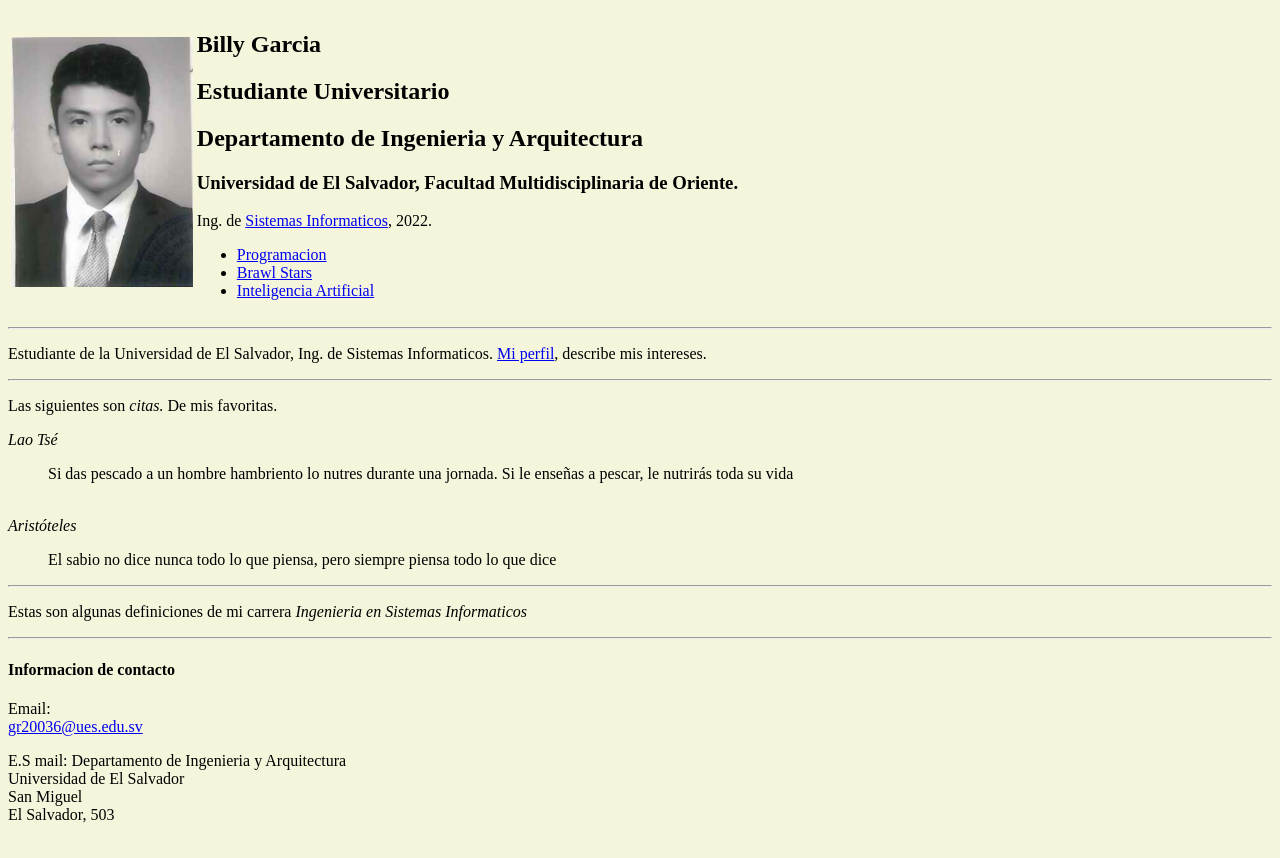
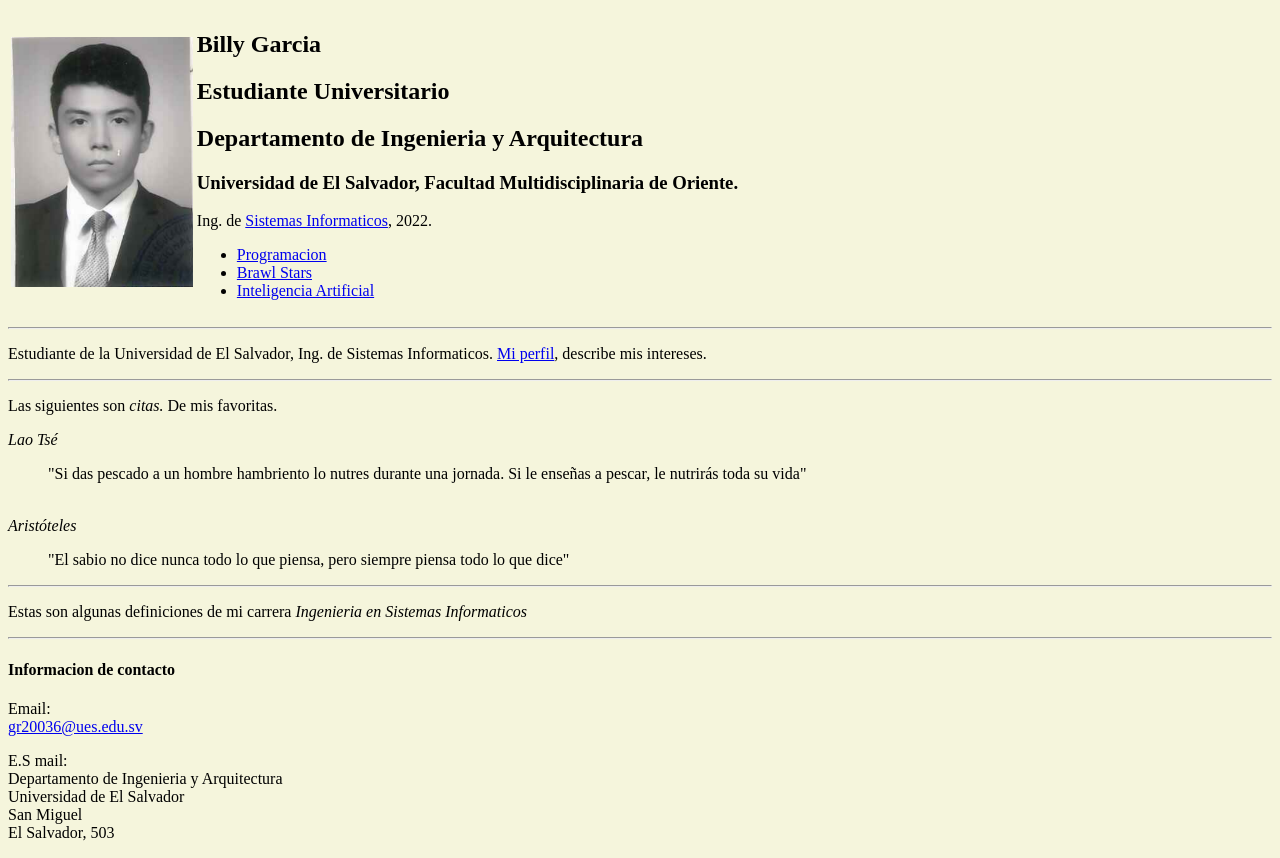
Before and after one commit to GR20036/Herramientas_Productividad, a plain HTML site: page index.html in a window 1280 px wide. Drawn offline with Linux system fonts and the light colour scheme.

Commit message:
Update index.html

```diff
--- a/index.html
+++ b/index.html
@@ -31,10 +31,10 @@
     <hr>
     <p>Las siguientes son <em>citas.</em> De mis favoritas.</p>
     <cite>Lao Tsé</cite>
-    <blockquote>Si das pescado a un hombre hambriento lo nutres durante una jornada. Si le enseñas a pescar, le nutrirás toda su vida</blockquote>
+    <blockquote>"Si das pescado a un hombre hambriento lo nutres durante una jornada. Si le enseñas a pescar, le nutrirás toda su vida"</blockquote>
     <br>
     <cite>Aristóteles</cite>
-    <blockquote>El sabio no dice nunca todo lo que piensa, pero siempre piensa todo lo que dice</blockquote>
+    <blockquote>"El sabio no dice nunca todo lo que piensa, pero siempre piensa todo lo que dice"</blockquote>
     <hr>
     <p>Estas son algunas definiciones de mi carrera <dfn title="La Carrera de INGENIERIA DE SISTEMAS INFORMATICOS, tiene como objetivo preparar Profesionales con conocimientos científicos y una habilidad creadora tal, que le permita identificar problemas y formular soluciones integrales a sistema informáticos en empresas públicas y privadas.">
     Ingenieria en Sistemas Informaticos</dfn> </p>
@@ -43,7 +43,7 @@
     <p>Email: <br>
         <a href="mailto:gr20036@ues.edu.sv">gr20036@ues.edu.sv</a></p>
     <p>
-    E.S mail:
+    E.S mail: <br>
     Departamento de Ingenieria y Arquitectura <br>
     Universidad de El Salvador <br>
     San Miguel <br>
```
